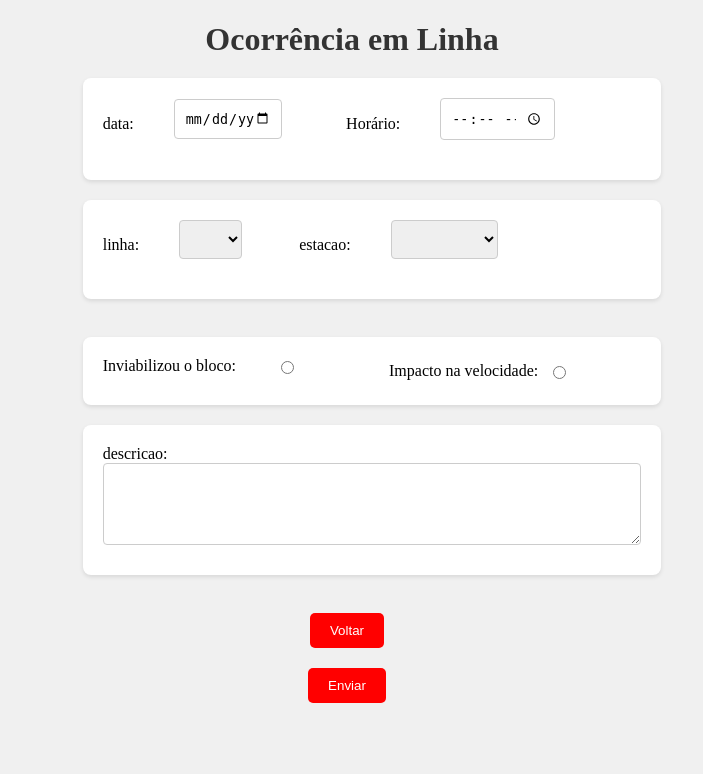
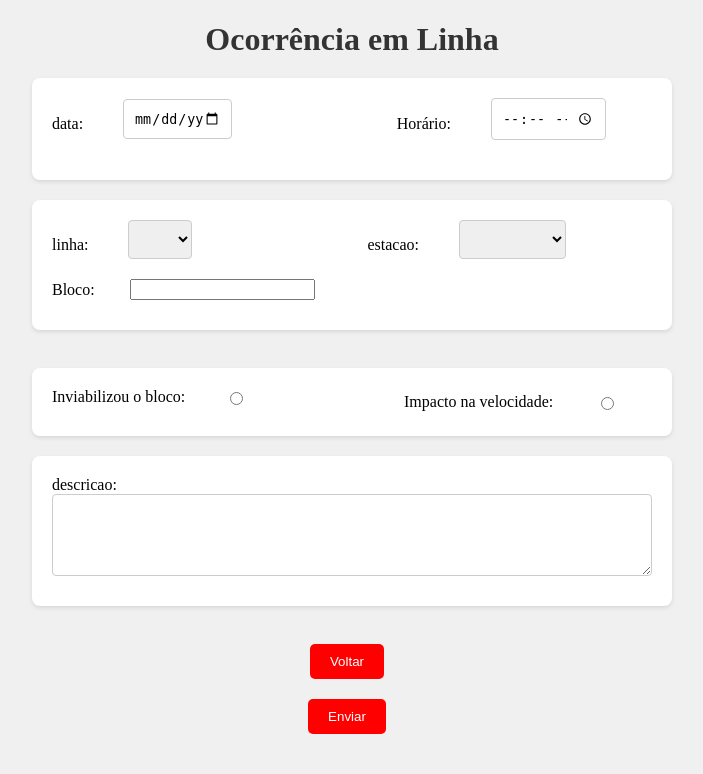
Before and after one commit to stefanom24/IntegracaoCPTM, a web app: file registro-linha.html in a window 1280 px wide. Shown: the part 169-943 px from the top of the page, without its empty margins (288-991 px from the left). Before the commit the page ends 872 px from the top, so only its background shows below. Run offline with its HTML, style and script files only (its server is not run), Linux system fonts and the light colour scheme.

Commit message:
adicionando o bloco no registro de estacao e linha

```diff
--- a/registro-estacao.html
+++ b/registro-estacao.html
@@ -59,6 +59,12 @@
             <option value="estacao_eng_goulart">estacao eng. goulart</option>
         </select>
     </div>
+    <div class="input-group">
+        <label for="bloco">Bloco: </label>
+        <div class="alinhar_formulario2"></div>
+            <input type="bloco" id="bloco" name="bloco"></input>
+        </div>
+    </div>
 </div>
         <br>
 <div class="formulario3">
--- a/registro-linha.html
+++ b/registro-linha.html
@@ -46,7 +46,7 @@
             <option value="linha-13">linha-13</option>
         </select>
     </div>
-        <div class="input-group">
+    <div class="input-group">
         <label for="estacao">estacao:</label>
         <select name="estacao" id="estacao" type= "estacao" >
             <option value=""></option>
@@ -59,6 +59,12 @@
             <option value="estacao_bras">estacao_bras</option>
             <option value="estacao_eng_goulart">estacao eng. goulart</option>
         </select>
+    </div>
+    <div class="input-group">
+        <label for="bloco">Bloco: </label>
+        <div class="alinhar_formulario2"></div>
+            <input type="bloco" id="bloco" name="bloco"></input>
+        </div>
     </div>
 </div>
         <br>
--- a/static/CSS/registro-estacao.css
+++ b/static/CSS/registro-estacao.css
@@ -88,3 +88,7 @@
     align-items: center;
     justify-content: center;
 }
+
+.alinhar_formulario2{
+    margin-right: -35px;
+}
--- a/static/CSS/registro-linha.css
+++ b/static/CSS/registro-linha.css
@@ -1,6 +1,7 @@
+/* Estilos Gerais */
 body {
-    display: flex;
-    flex-direction: column;
+    display: flex; /* Habilita Flexbox */
+    flex-direction: column; /* Organiza os filhos em coluna */
     align-items: center; /* Centraliza os filhos horizontalmente */
     justify-content: center; /* Centraliza os filhos verticalmente (se houver espaço) */
     min-height: 100vh; /* Faz o body ocupar no mínimo a altura total da tela */
@@ -15,7 +16,10 @@
     margin-bottom: 20px;
 }
 
-.formulario1, .formulario2, .formulario3, .formulario4 {
+/* Estilização do cabeçalho já deve estar definida em header.css */
+
+/* Estilos para os formulários */
+.formulario1, .formulario2, .formulario3, .formulario4, .formulario5 {
     background-color: #fff;
     padding: 20px;
     margin-bottom: 20px;
@@ -23,14 +27,14 @@
     box-shadow: 0 2px 4px rgba(0,0,0,.1);
     display: flex;
     flex-wrap: wrap;
-    justify-content: normal;
-    align-items: center;
-    width: 100%;
-    max-width: 600px;
+    justify-content: space-between; /* Garante que os itens fiquem distribuídos */
+    align-items: center; /* Alinha verticalmente */
+    width: 100%; /* Adapta-se à largura do container pai */
+    max-width: 600px; /* Largura máxima para não estender demais em telas grandes */
 }
 
 label {
-    margin-right: 10px;
+    margin-right: 10px; /* Espaço entre o label e o campo */
 }
 
 input[type="date"],
@@ -84,3 +88,7 @@
     align-items: center;
     justify-content: center;
 }
+
+.alinhar_formulario2{
+    margin-right: -35px;
+}
```
